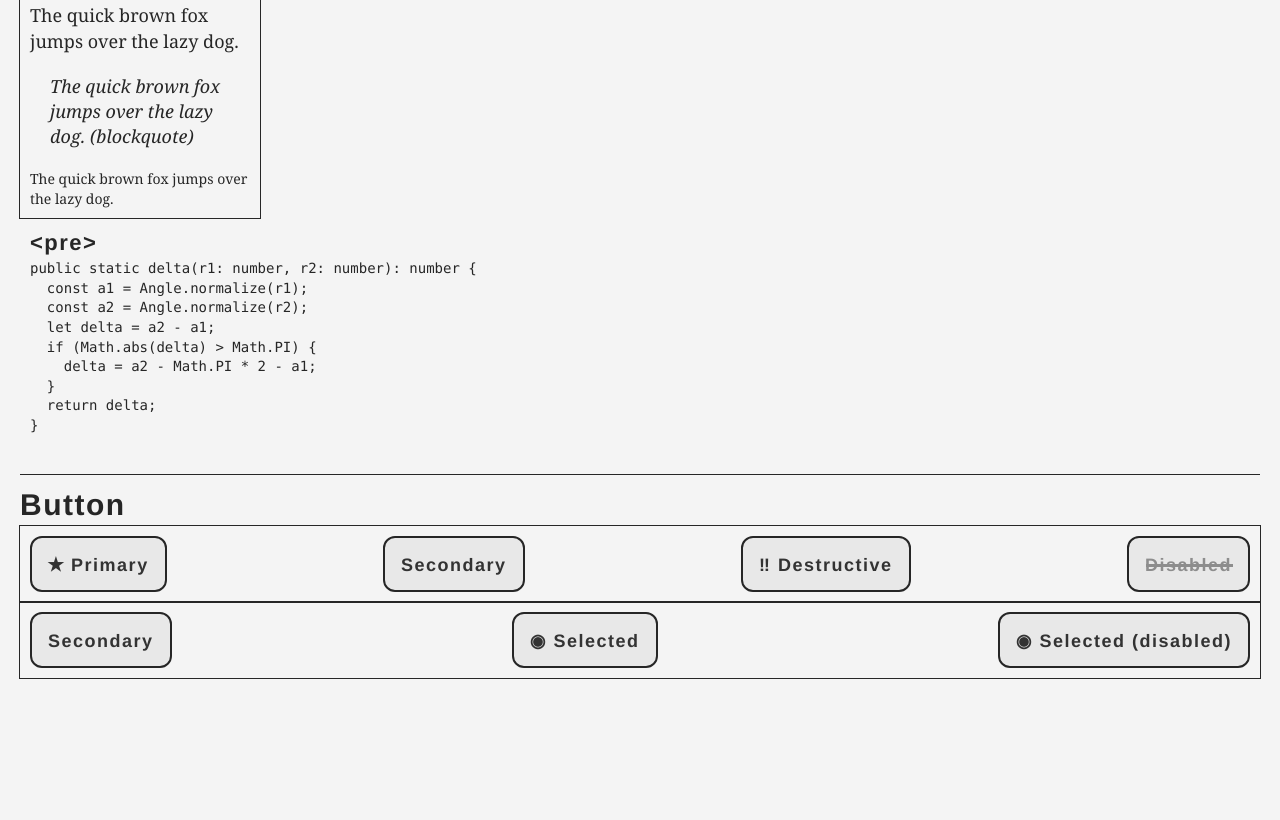
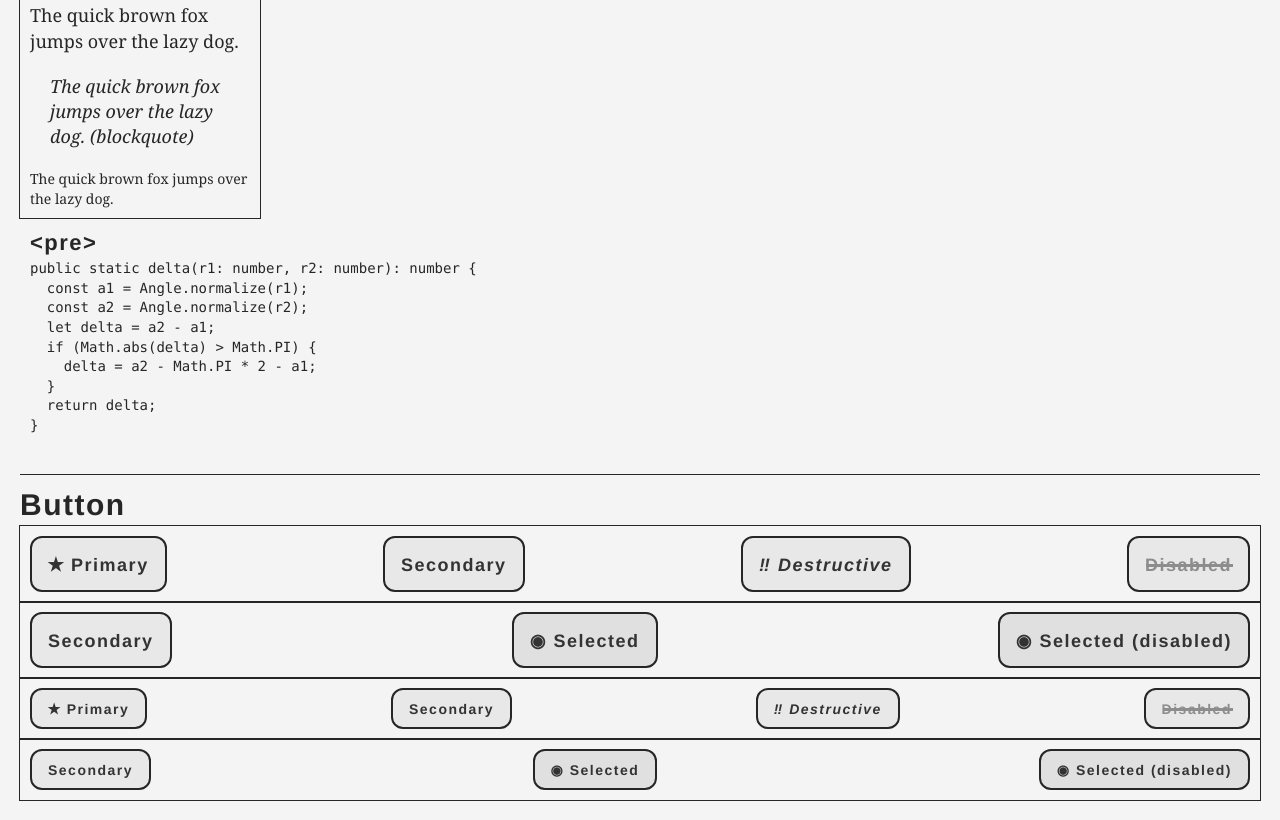
Before and after one commit to adrianlafond/design-system, a website built with webpack: page demo/index.html in a window 1280 px wide. Shown: the part 587-1407 px from the top of the page. Before the commit the page ends 1285 px from the top, so only its background shows below. Built offline with nearby package versions, Linux system fonts and the light colour scheme.

Commit message:
create sm buttons

```diff
--- a/demo/index.html
+++ b/demo/index.html
@@ -74,6 +74,19 @@ public static delta(r1: number, r2: number): number {
     <button class="adrian-button--selected">Selected</button>
     <button class="adrian-button--selected" disabled>Selected (disabled)</button>
   </div>
+
+  <div class="adrian-box--flex space-between">
+    <button class="adrian-button--primary adrian-button--sm">Primary</button>
+    <button class="adrian-button--sm">Secondary</button>
+    <button class="adrian-button--destructive adrian-button--sm">Destructive</button>
+    <button class="adrian-button--sm" disabled>Disabled</button>
+  </div>
+
+  <div class="adrian-box--flex space-between">
+    <button class="adrian-button--sm">Secondary</button>
+    <button class="adrian-button--selected adrian-button--sm"">Selected</button>
+    <button class="adrian-button--selected adrian-button--sm"" disabled>Selected (disabled)</button>
+  </div>
 </main>
 
 </body>
--- a/scss/_button.scss
+++ b/scss/_button.scss
@@ -14,6 +14,18 @@
   padding: 9px 16px 7px;
   transition: 0.1s;
 
+  &--sm {
+    @extend .#{$namespace}-text-sm;
+    line-height: 1.5;
+
+    &:focus-visible {
+      &::after {
+        bottom: 7px;
+        height: 2px;
+      }
+    }
+  }
+
   &:focus-visible {
     outline: none;
 
@@ -24,7 +36,7 @@
       bottom: 10px;
       width: calc(100% - 32px);
       height: 3px;
-      background-color: $color-secondary;
+      background-color: $fgcolor-light;
       transition: 0.1s;
     }
   }
@@ -45,12 +57,16 @@
   }
 
   &--destructive {
+    font-style: italic;
+
     &::before {
       content: '‼ ';
     }
   }
 
   &--selected {
+    background-color: $bgcolor-darker;
+
     &::before {
       content: '◉ ';
     }
```
